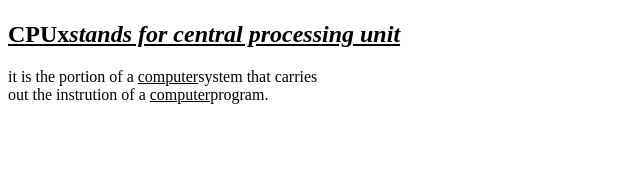
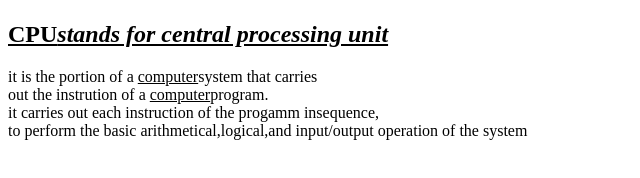
Before and after one commit to iamneo-production/fedacefdcaeadaeccdfffebaeceaec, a website: page public/index.html in a window 1280 px wide. Shown: the whole page, without its empty margins (0-640 px from the left). Drawn offline with Linux system fonts and the light colour scheme.

Commit message:
Backup Commit

```diff
--- a/public/index.html
+++ b/public/index.html
@@ -9,9 +9,11 @@
 </head>
 <body>
     <h1></h1>
-    <h2><u><b>CPUx</b><i>stands for central processing unit</i></u></h2>
+    <h2><u><b>CPU</b><i>stands for central processing unit</i></u></h2>
     it is the portion of a <u>computer</u>system that carries<br>
     out the instrution of a <u>computer</u>program.<br>
+    it carries out each instruction of the progamm insequence,<br>
+    to perform the basic arithmetical,logical,and input/output operation of the system<br>
 
 </body>
 </html>
```
